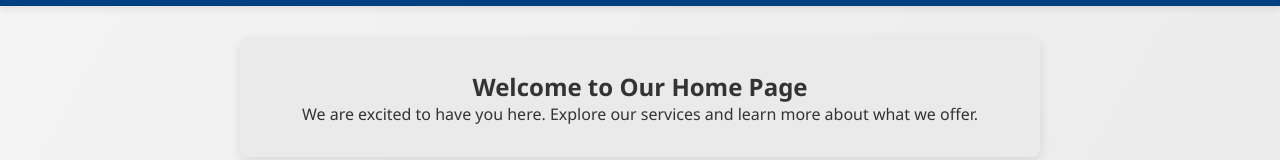
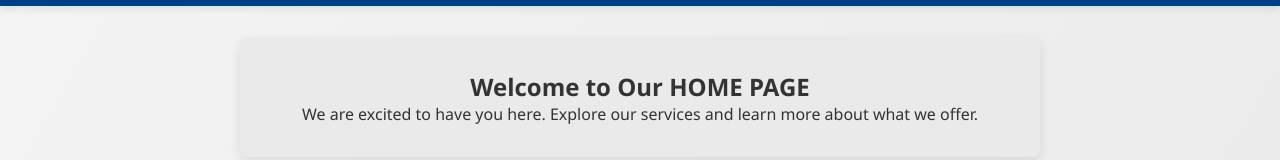
Before and after one commit to bambhaniyadharmik22-create/dreamtech, a plain HTML site: page index.html in a window 1280 px wide. Shown: the part 127-287 px from the top of the page. Drawn offline with Linux system fonts and the light colour scheme; sample sign-in values are in the browser's storage.

Commit message:
Update welcome message for consistency in branding

```diff
--- a/index.html
+++ b/index.html
@@ -95,7 +95,7 @@
     </header>
     <main>
         <section class="welcome">
-            <h2>Welcome to Our Home Page</h2>
+            <h2>Welcome to Our HOME PAGE</h2>
             <p>We are excited to have you here. Explore our services and learn more about what we offer.</p>
         </section>
     </main>
```
